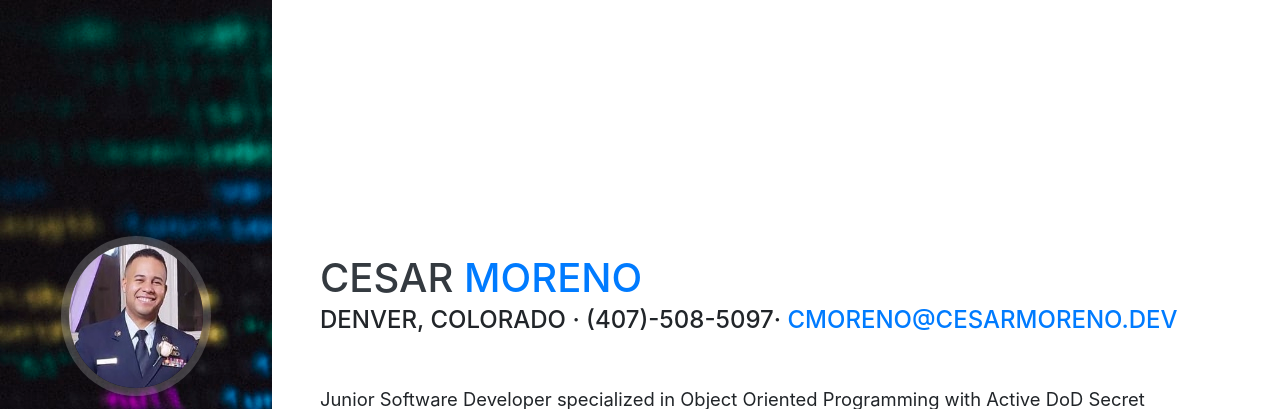
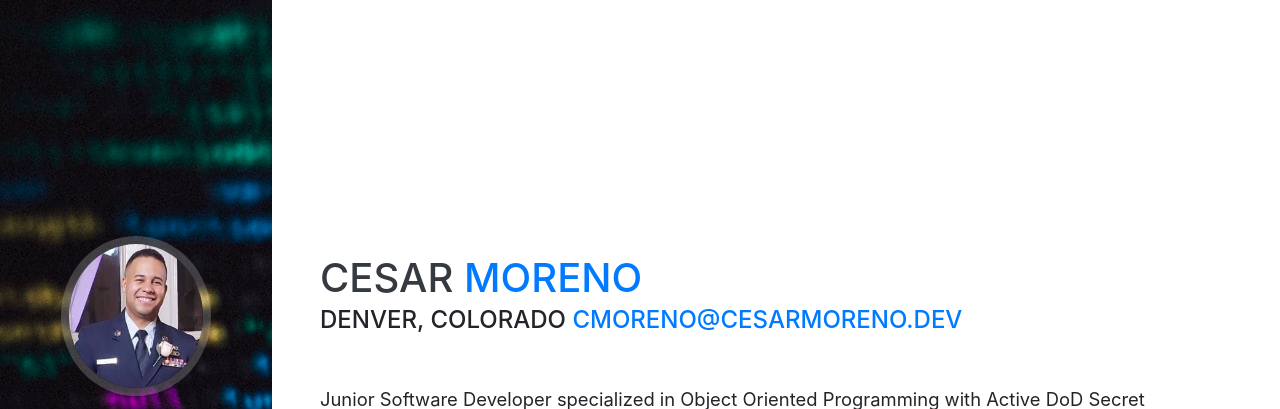
Before and after one commit to CMoreno04/CMoreno04.github.io, a website with bundled scripts: page index.html in a window 1280 px wide. Shown: the top 409 px of the page. Built offline with nearby package versions, Linux system fonts and the light colour scheme; a web font is replaced by a local one.

Commit message:
Update index.html

```diff
--- a/index.html
+++ b/index.html
@@ -60,7 +60,7 @@
         <h1 class="mb-0">Cesar
           <span class="text-primary">Moreno</span>
         </h1>
-        <div class="subheading mb-5">Denver, Colorado · (407)-508-5097·
+        <div class="subheading mb-5">Denver, Colorado
           <a href="mailto:cmoreno@cesarmoreno.dev">cmoreno@cesarmoreno.dev</a>
         </div>
         <p class="lead mb-5">Junior Software Developer specialized in Object Oriented Programming with Active DoD Secret Clearance, eager to acquire further knowledge and open to new opportunities.</p>
```
